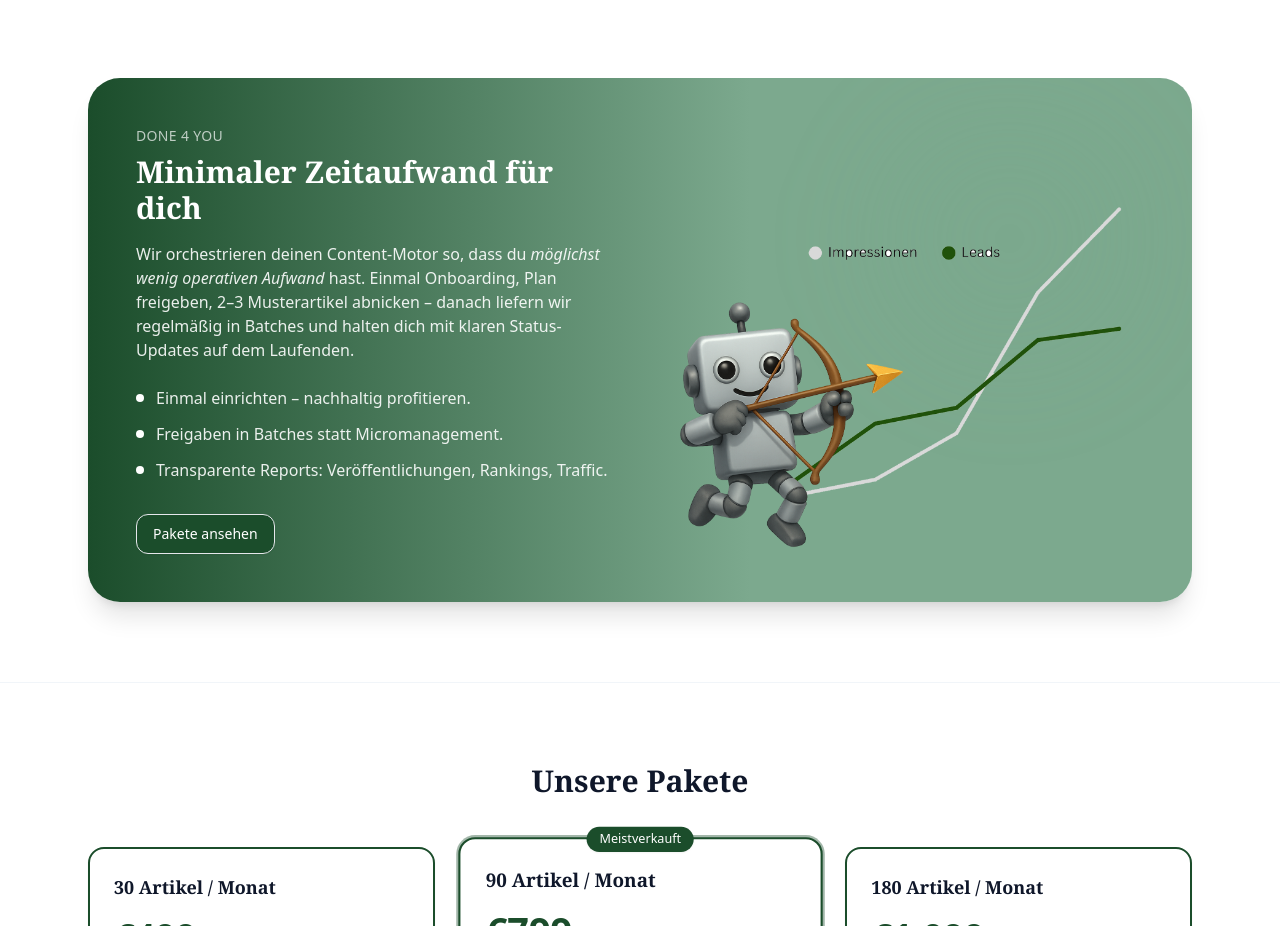
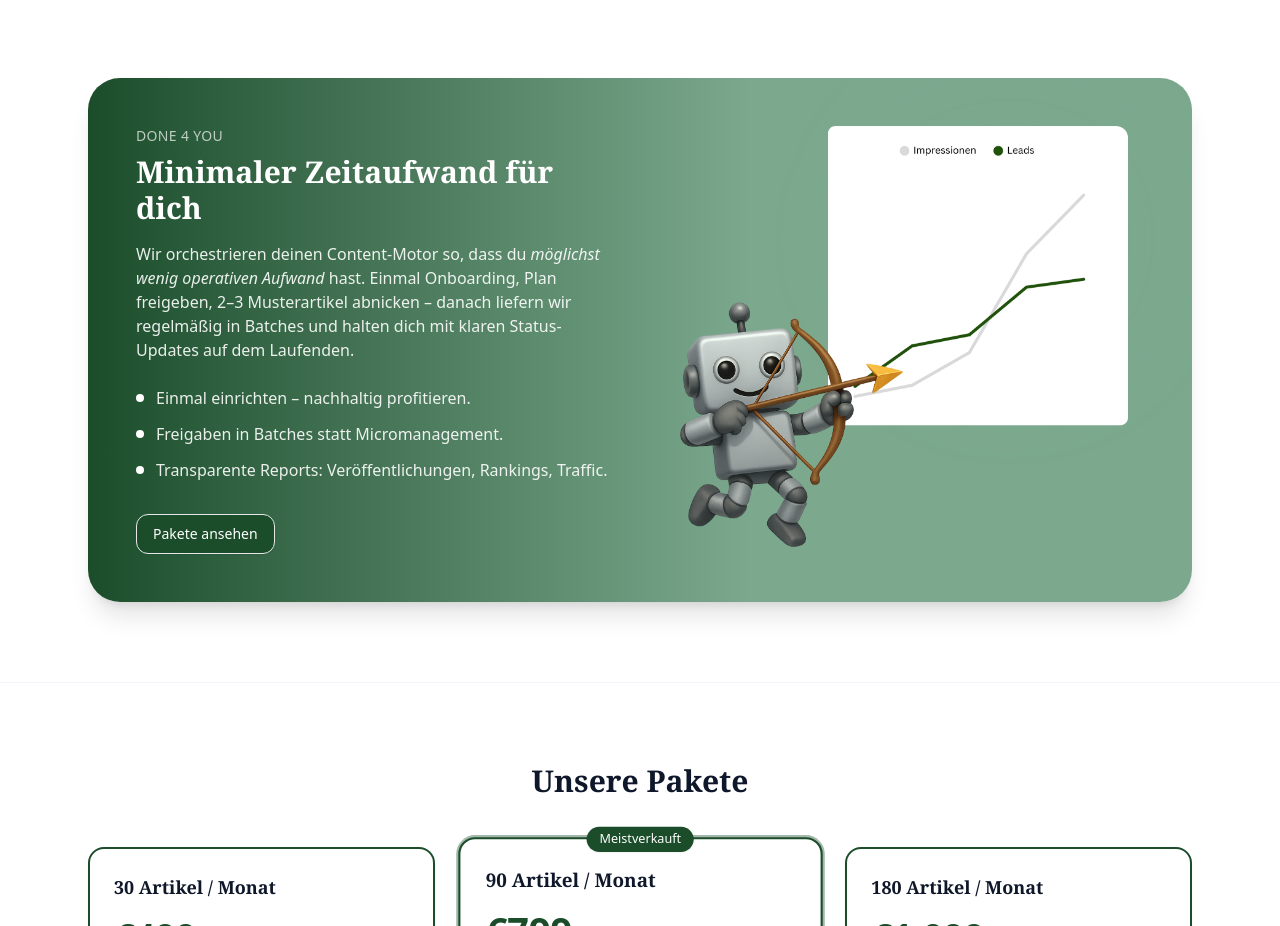
Before and after one commit to lennartnm/findbar_website, a Next.js app: page / in a window 1280 px wide. Shown: the part 1580-2506 px from the top of the page. Built offline with nearby package versions, Linux system fonts and the light colour scheme.

Commit message:
Update page.tsx

```diff
--- a/src/app/page.tsx
+++ b/src/app/page.tsx
@@ -337,7 +337,7 @@ function UnserZielSection() {
                   }}
                 />
                 <img
-                  src="/Findbar.png"
+                  src="/Findbar Performance.png"
                   alt="Darstellung des Done 4 You Prozesses"
                   className="relative z-20 w-full rounded-xl"
                 />
```
